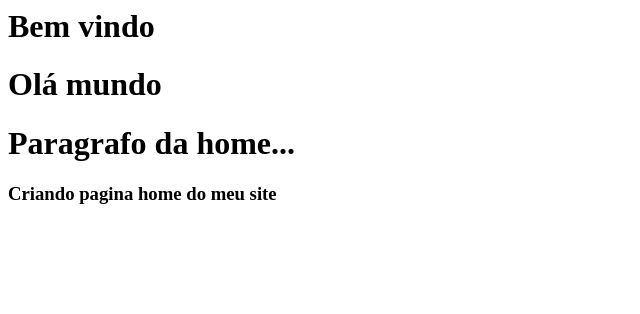
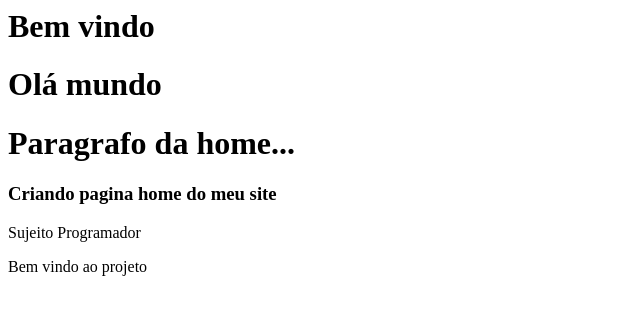
Before and after one commit to marianasouzadias/projeto_curso_algoritmo, a plain HTML site: page index.html in a window 1280 px wide. Shown: the whole page, without its empty margins (0-640 px from the left). Drawn offline with Linux system fonts and the light colour scheme.

Commit message:
Analisando pagina home com toda descricao

```diff
--- a/index.html
+++ b/index.html
@@ -3,3 +3,5 @@
 <h1>Paragrafo da home...</h1>
 
 <h3>Criando pagina home do meu site</h3>
+<p>Sujeito Programador</p>
+<p>Bem vindo ao projeto</p>
```
Also changed, not shown: nomes.txt.
